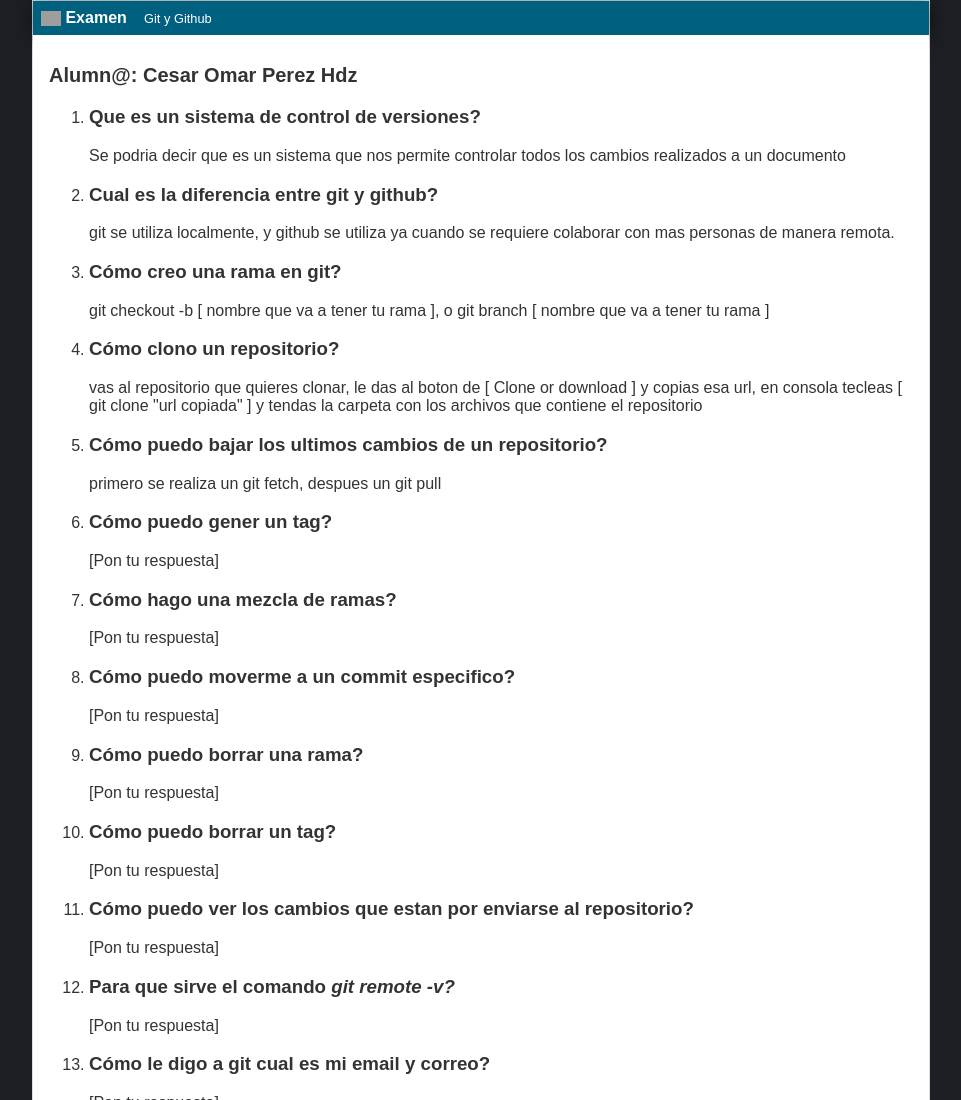
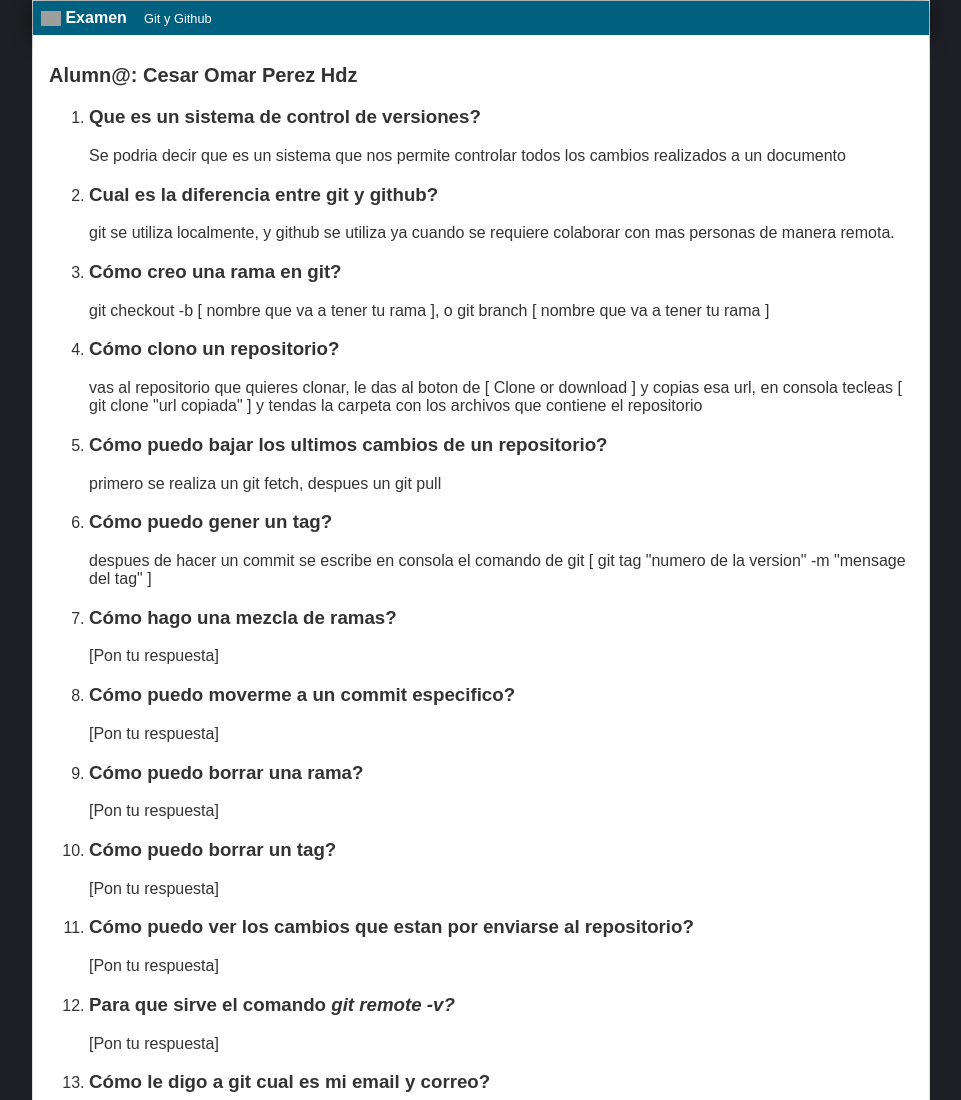
Before and after one commit to ticsacademy/examen-github, a plain HTML site: page examen/CESAR_OMAR_PEREZ_HDZ.html in a window 1280 px wide. Shown: the top 1100 px of the page, without its empty margins (159-1120 px from the left). Drawn offline with Linux system fonts and the light colour scheme; grey boxes are pictures that could not be loaded.

Commit message:
ADD: se agrego la respuesta a la pregunta seis #6

```diff
--- a/examen/CESAR_OMAR_PEREZ_HDZ.html
+++ b/examen/CESAR_OMAR_PEREZ_HDZ.html
@@ -40,7 +40,7 @@
                 </li>
                 <li>
                     <h3>Cómo puedo gener un tag?</h3>
-                    [Pon tu respuesta]
+                    despues de hacer un commit se escribe en consola el comando de git [ git tag "numero de la version" -m "mensage del tag" ]
                 </li>
                 <li>
                     <h3>Cómo hago una mezcla de ramas?</h3>
```
